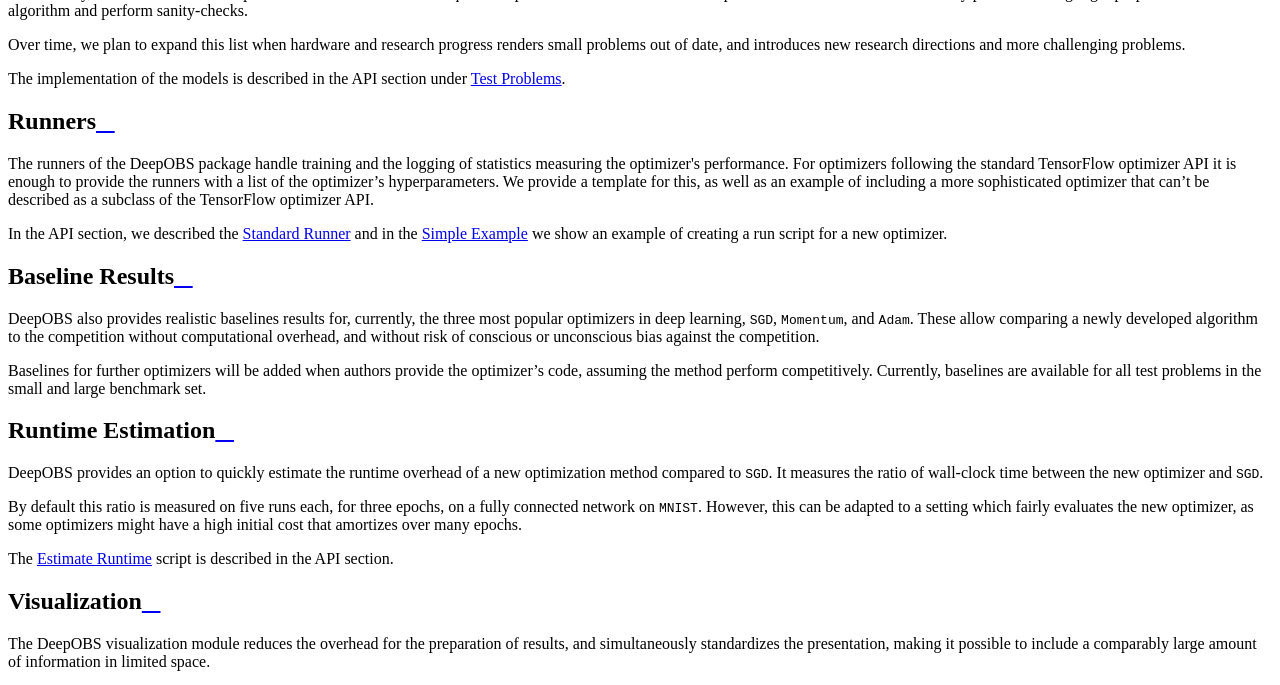
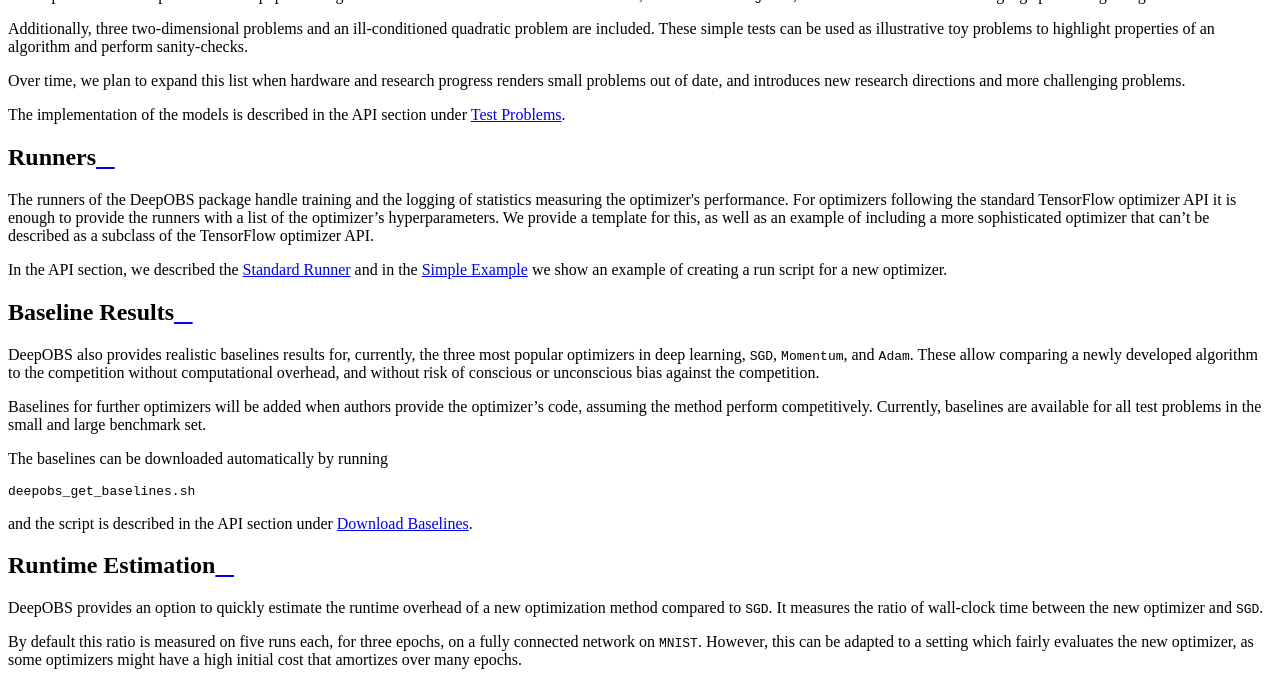
Before and after one commit to fsschneider/DeepOBS, a Sphinx documentation site: the page built from docs/user_guide/overview.rst, in a window 1280 px wide and 1400 px high, scrolled down 3502 px. Shown: the top 685 px of the window. Built offline with Sphinx 7.4.7 and the Read the Docs theme 2.0.0, drawn with Linux system fonts in a browser that asks for light colours; some of the changed text lies outside the part shown.

Commit message:
update to 1.1.1

```diff
--- a/docs/api/scripts/deepobs_plot_results.rst
+++ b/docs/api/scripts/deepobs_plot_results.rst
@@ -19,8 +19,8 @@
     ``large`` benchmark set including metrics for the performance, speed and
     tuneability of each optimizer on each test problem.
 
-By default this script also plots the baseline results for `SGD`, `Momentum`
-and `Adam`, but this can be turned off.
+If the path to the baseline folder is given, this script will also plot the
+performances of `SGD`, `Momentum` and `Adam`.
 
 **Usage:**
 
--- a/docs/user_guide/overview.rst
+++ b/docs/user_guide/overview.rst
@@ -119,6 +119,15 @@
 baselines are available for all test problems in the small and large benchmark
 set.
 
+The baselines can be downloaded automatically by running
+
+.. code-block:: bash
+
+  deepobs_get_baselines.sh
+
+and the script is described in the API section under
+:doc:`../api/scripts/deepobs_get_baselines`.
+
 
 Runtime Estimation
 ==================
--- a/docs/user_guide/suggested_protocol.rst
+++ b/docs/user_guide/suggested_protocol.rst
@@ -85,5 +85,8 @@
 .. image:: performance_table.png
     :scale: 40%
 
+If the path to the baseline folder is given, DeepOBS will automatically compare
+the results with the baselines for ``SGD``, ``Momentum``, and ``Adam``.
+
 For all plots, ``.tex`` files will be generated with pgfplots-code for direct
 inclusion in academic publications.
--- a/setup.py
+++ b/setup.py
@@ -10,7 +10,7 @@
 
 setuptools.setup(
     name='deepobs',
-    version='1.1.1',
+    version='1.1.1-rc-3',
     description='Deep Learning Optimizer Benchmark Suite',
     long_description=readme(),
     author='Frank Schneider, Lukas Balles and Philipp Hennig,',
@@ -31,6 +31,7 @@
     ],
     scripts=[
         'deepobs/scripts/deepobs_prepare_data.sh',
+        'deepobs/scripts/deepobs_get_baselines.sh',
         'deepobs/scripts/deepobs_plot_results.py',
         'deepobs/scripts/deepobs_estimate_runtime.py'
     ],
```
Also changed, not shown: docs/api/scripts.rst (+5 -3 lines), docs/api/scripts/deepobs_get_baselines.rst (added, +32 -0 lines), 1 other file.
